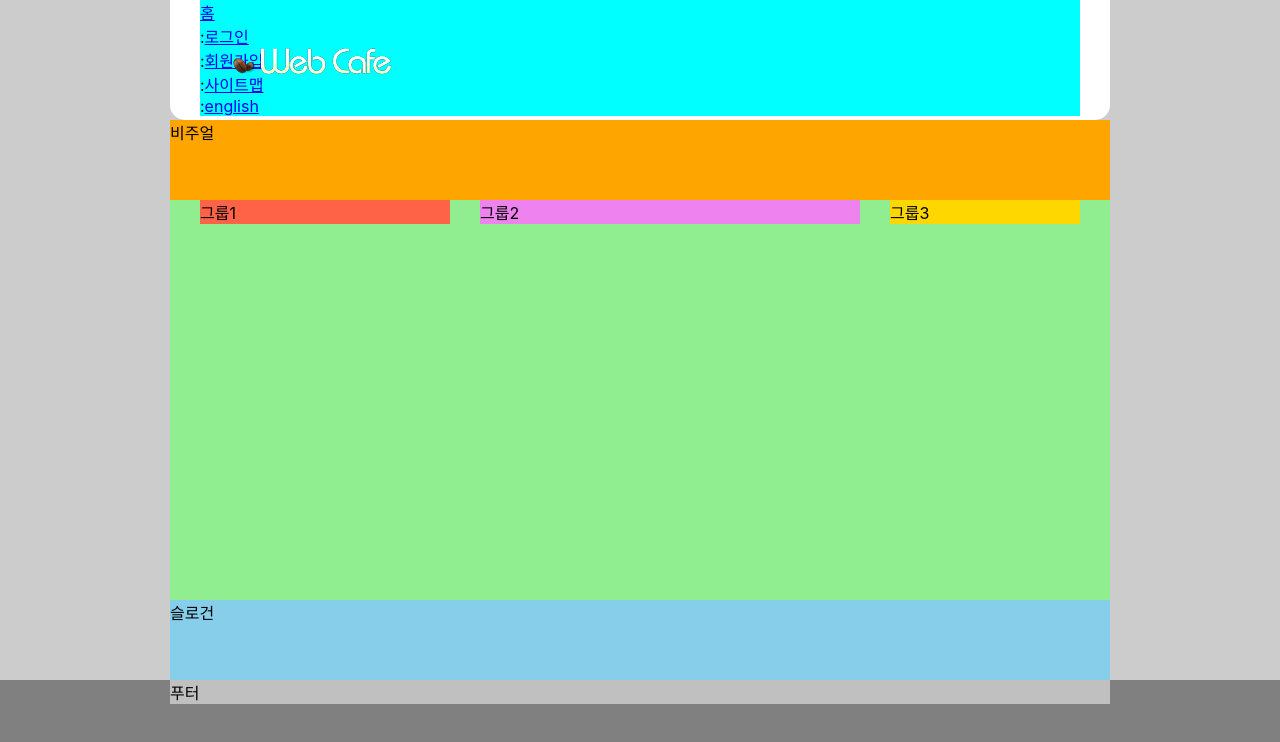
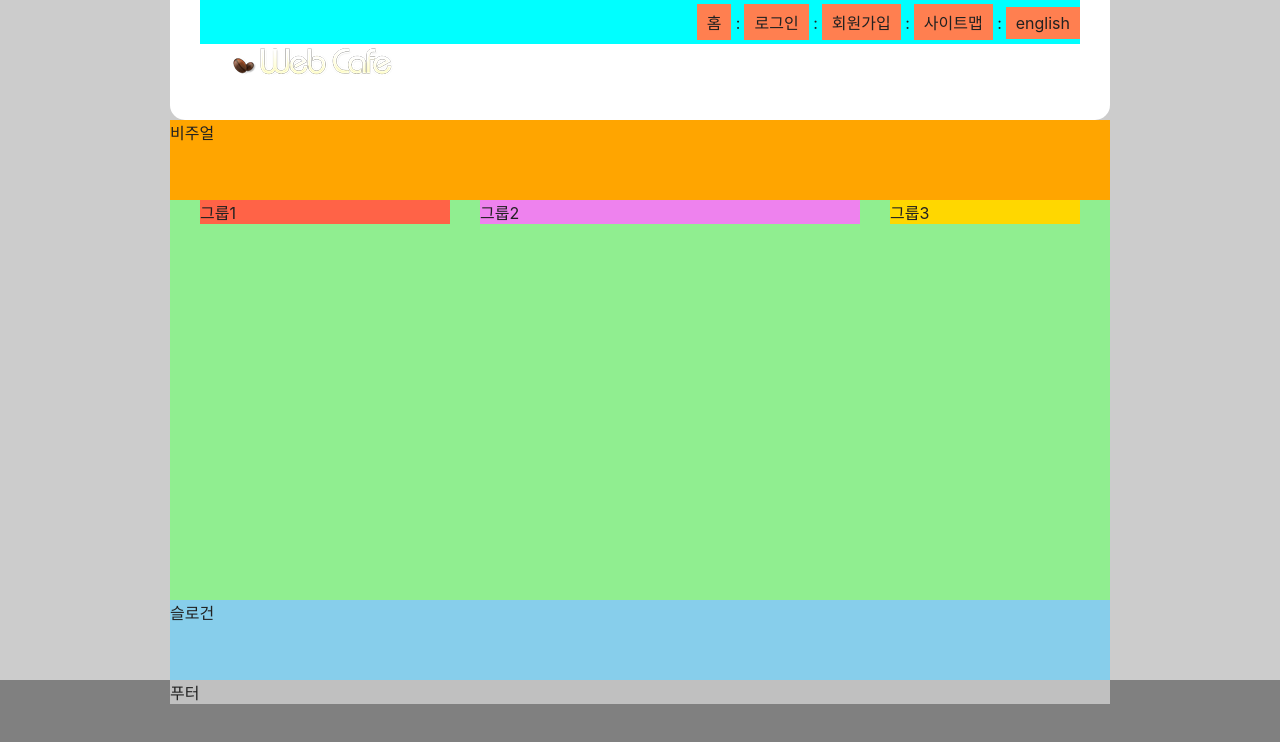
Before and after one commit to jangjihoon96/HTML5, a plain HTML site: page index.html in a window 1280 px wide. Drawn offline with Linux system fonts and the light colour scheme; a web font is replaced by a local one.

Commit message:
텍스트 링크 모음 일부 디자인

```diff
--- a/styles/style.css
+++ b/styles/style.css
@@ -4,8 +4,16 @@
 *, *::before, *::after{
   box-sizing: border-box;
 }
+
+/* 링크 스타일 */
+a{
+  color: inherit;
+  text-decoration: none;
+}
+
 /* 본문 스타일 */
 body{
+  color:#212121;
   background-color: #ccc;
   font-family: "Pretendard Variable", Pretendard, -apple-system, BlinkMacSystemFont, system-ui, Roboto, "Helvetica Neue", "Segoe UI", "Apple SD Gothic Neo", "Noto Sans KR", "Malgun Gothic", "Apple Color Emoji", "Segoe UI Emoji", "Segoe UI Symbol", sans-serif;
 }
@@ -33,8 +41,21 @@
 /* 텍스트 링크 모음 */
 .member{
   background-color: aqua;
+  text-align: right;
+  padding: 4px 0;
 }
-
+.member li{
+  display: inline-block;
+  /* background-color: pink; */
+}
+.member a{
+  background-color: coral;
+  padding:6px 10px;
+  display: inherit;
+}
+.divider{
+  margin-right: 4px;
+}
 
 /* 비주얼 */
 .visual{
```
